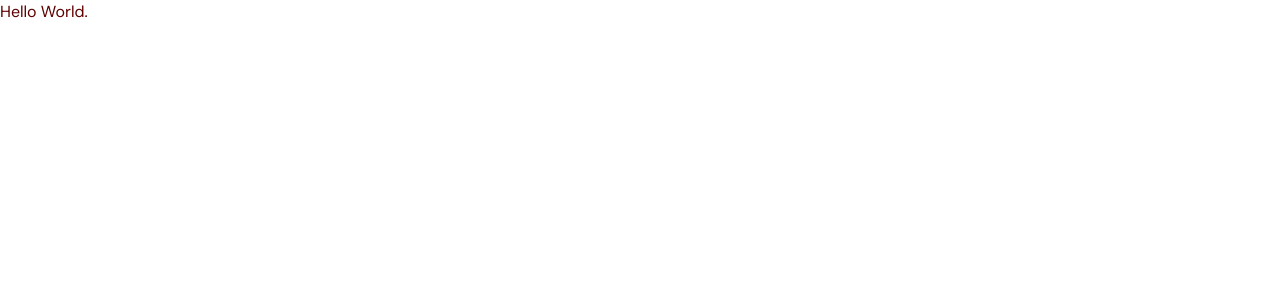
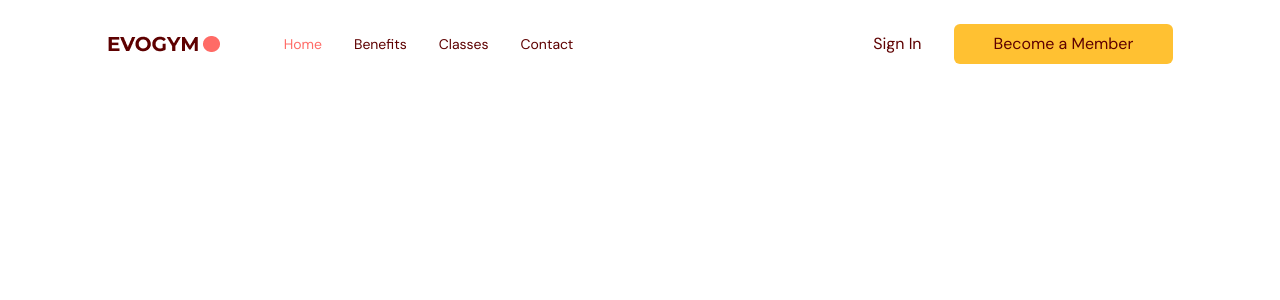
Before and after one commit to hemantaad/flex-gym, a React (Vite) app: page / in a window 1280 px wide. Shown: the top 300 px of the page. Built offline with nearby package versions, Linux system fonts and the light colour scheme.

Commit message:
Added navbar component.

```diff
--- a/package.json
+++ b/package.json
@@ -14,7 +14,8 @@
     "framer-motion": "^11.0.3",
     "react": "^18.2.0",
     "react-anchor-link-smooth-scroll": "^1.0.12",
-    "react-dom": "^18.2.0"
+    "react-dom": "^18.2.0",
+    "react-icons": "^5.0.1"
   },
   "devDependencies": {
     "@types/node": "^20.11.8",
@@ -29,8 +30,6 @@
     "eslint-plugin-react-hooks": "^4.6.0",
     "eslint-plugin-react-refresh": "^0.4.5",
     "postcss": "^8.4.33",
-    "prettier": "^3.2.4",
-    "prettier-plugin-tailwindcss": "^0.5.11",
     "tailwindcss": "^3.4.1",
     "typescript": "^5.2.2",
     "vite": "^5.0.8"
--- a/prettier.config.cjs
+++ /dev/null
@@ -1,3 +0,0 @@
-module.exports = {
-  plugins: [require("prettier-plugin-tailwindcss")],
-};
--- a/src/App.tsx
+++ b/src/App.tsx
@@ -1,5 +1,26 @@
+import { useEffect, useState } from 'react';
+import Navbar from './components/Navbar';
+import { SelectedPage } from "./configs/enums";
+
+
 function App() {
-  return <div className="app">Hello World.</div>;
+  const [selectedPage, setSelectedPage] = useState(SelectedPage.Home)
+  const [isTopOfPage, setIsTopOfPage] = useState<boolean>(true)
+  const handleSelectedPage = (page: SelectedPage) => {
+    setSelectedPage(page)
+  }
+  useEffect(()=> {
+    const handleScroll = () => {
+      if(window.scrollY === 0 ) {
+        setIsTopOfPage(true)
+        setSelectedPage(SelectedPage.Home)
+      } else setIsTopOfPage(false)
+    }
+
+    window.addEventListener('scroll', handleScroll)
+    return () => window.removeEventListener('scroll', handleScroll)
+  }, [])
+  return <div className="app"><Navbar selectedPage={selectedPage} setSelectedPage={handleSelectedPage}  isTopOfPage={isTopOfPage} /></div>;
 }
 
 export default App;
--- /dev/null
+++ b/src/components/ActionButton.tsx
@@ -0,0 +1,21 @@
+import AnchorLink from "react-anchor-link-smooth-scroll";
+import { SelectedPage } from "../configs/enums";
+
+interface Props {
+  setSelectedPage(page: SelectedPage): void;
+  children: string;
+}
+
+const ActionButton = ({ setSelectedPage, children }: Props) => {
+  return (
+    <AnchorLink
+      className="rounded-md bg-secondary-500 px-10 py-2 hover:bg-primary-500 hover:text-white"
+      onClick={() => setSelectedPage(SelectedPage.Contact)}
+      // href=`#${SelectedPage.Contact}`
+    >
+      {children}
+    </AnchorLink>
+  );
+};
+
+export default ActionButton;
--- /dev/null
+++ b/src/components/Link.tsx
@@ -0,0 +1,26 @@
+import AnchorLink from "react-anchor-link-smooth-scroll";
+import { SelectedPage } from "../configs/enums";
+
+interface Props {
+  page: string;
+  selectedPage: SelectedPage;
+  setSelectedPage(page: SelectedPage): void;
+}
+
+const Link = ({ page, selectedPage, setSelectedPage }: Props) => {
+  const lowerCasePage = page.toLowerCase() as SelectedPage;
+
+  return (
+    <AnchorLink
+      className={`${
+        selectedPage === lowerCasePage ? "text-primary-500" : "text-gray-500"
+      } transition duration-500 hover:text-primary-300`}
+      //   href={`#${lowerCasePage}`}
+      onClick={() => setSelectedPage(lowerCasePage)}
+    >
+      {page}
+    </AnchorLink>
+  );
+};
+
+export default Link;
--- /dev/null
+++ b/src/components/Navbar.tsx
@@ -0,0 +1,71 @@
+import { useState } from "react";
+import Logo from "../assets/Logo.png";
+import Link from "./Link";
+import useMediaQuery from "../hooks/useMediaQuery";
+import { FaXmark } from "react-icons/fa6";
+import { FaBars } from "react-icons/fa";
+import ActionButton from "./ActionButton";
+import { SelectedPage } from "../configs/enums";
+
+
+interface Props {
+  selectedPage: SelectedPage;
+  setSelectedPage(page: SelectedPage): void;
+  isTopOfPage: boolean
+}
+
+
+const Navbar = ({selectedPage, setSelectedPage, isTopOfPage}: Props) => {
+  const flexBetween = "flex items-center justify-between";
+  const isAboveMediumScreen = useMediaQuery('(min-width:1060px)')
+  const [isMenuToogled, setIsMenuToogled] = useState<boolean>(false)
+  const navbarBackground = isTopOfPage ? "": "bg-primary-100 drop-shadow"
+
+  return (
+    <nav>
+      <div className={`${navbarBackground} ${flexBetween} fixed top-0 z-100 w-full py-6`}>
+        <div className={`${flexBetween} mx-auto w-5/6 gap-16`}>
+          <img src={Logo} alt="logo" />
+          {isAboveMediumScreen ? (
+          <div className={`${flexBetween} w-full`}>
+            <div className={`${flexBetween} gap-8 text-sm`}>
+              <Link page={'Home'} selectedPage={selectedPage} setSelectedPage={setSelectedPage}/>
+              <Link page={'Benefits'} selectedPage={selectedPage} setSelectedPage={setSelectedPage}/>
+              <Link page={'Classes'} selectedPage={selectedPage} setSelectedPage={setSelectedPage}/>
+              <Link page={'Contact'} selectedPage={selectedPage} setSelectedPage={setSelectedPage}/>
+            </div>
+            <div className={`${flexBetween} gap-8`}>
+              <span>Sign In</span>
+              <ActionButton setSelectedPage={setSelectedPage}>Become a Member</ActionButton>
+            </div>
+          </div>
+          ):(
+          <div className="rounded-full bg-secondary-500 p-2" onClick={() => setIsMenuToogled(!isMenuToogled)}>
+            <FaBars className="h-6 w-6 text-white" />
+          </div>
+          )}
+
+        </div>
+      </div>
+
+      { !isAboveMediumScreen && isMenuToogled && (
+        <div className="fixed right-0 bottom-0 z-150 h-full w-[300px] bg-primary-100 drop-shadow-xl">
+          <div className="flex justify-end p-12">
+            <button onClick={() => setIsMenuToogled(!isMenuToogled)}>
+              <FaXmark className="h-6 w-6 text-gray-400"/>
+            </button>
+          </div>
+
+          <div className={`ml-[33%] flex flex-col gap-8 text-xl`}>
+            <Link page={'Home'} selectedPage={selectedPage} setSelectedPage={setSelectedPage}/>
+            <Link page={'Benefits'} selectedPage={selectedPage} setSelectedPage={setSelectedPage}/>
+            <Link page={'Classes'} selectedPage={selectedPage} setSelectedPage={setSelectedPage}/>
+            <Link page={'Contact'} selectedPage={selectedPage} setSelectedPage={setSelectedPage}/>
+          </div>
+        </div>
+      )}
+    </nav>
+  );
+};
+
+export default Navbar;
--- /dev/null
+++ b/src/configs/enums.ts
@@ -0,0 +1,6 @@
+export enum SelectedPage {
+  Home = "home",
+  Benefits = "benefits",
+  Classes = "classes",
+  Contact = "contact",
+}
--- /dev/null
+++ b/src/hooks/useMediaQuery.ts
@@ -0,0 +1,19 @@
+import { useState, useEffect } from "react";
+
+const useMediaQuery = (query: string) => {
+  const [matches, setMatches] = useState(false);
+
+  useEffect(() => {
+    const media = window.matchMedia(query);
+    if (media.matches !== matches) {
+      setMatches(media.matches);
+    }
+    const listener = () => setMatches(media.matches);
+    window.addEventListener("resize", listener);
+    return () => window.removeEventListener("resize", listener);
+  }, [matches, query]);
+
+  return matches;
+};
+
+export default useMediaQuery;
--- a/tsconfig.json
+++ b/tsconfig.json
@@ -18,8 +18,8 @@
     "strict": true,
     "noUnusedLocals": true,
     "noUnusedParameters": true,
-    "noFallthroughCasesInSwitch": true
+    "noFallthroughCasesInSwitch": true,
   },
   "include": ["src"],
-  "references": [{ "path": "./tsconfig.node.json" }]
+  "references": [{ "path": "./tsconfig.node.json" }],
 }
```
Also changed, not shown: 1 other file (tests, documents, lock files or other folders).
